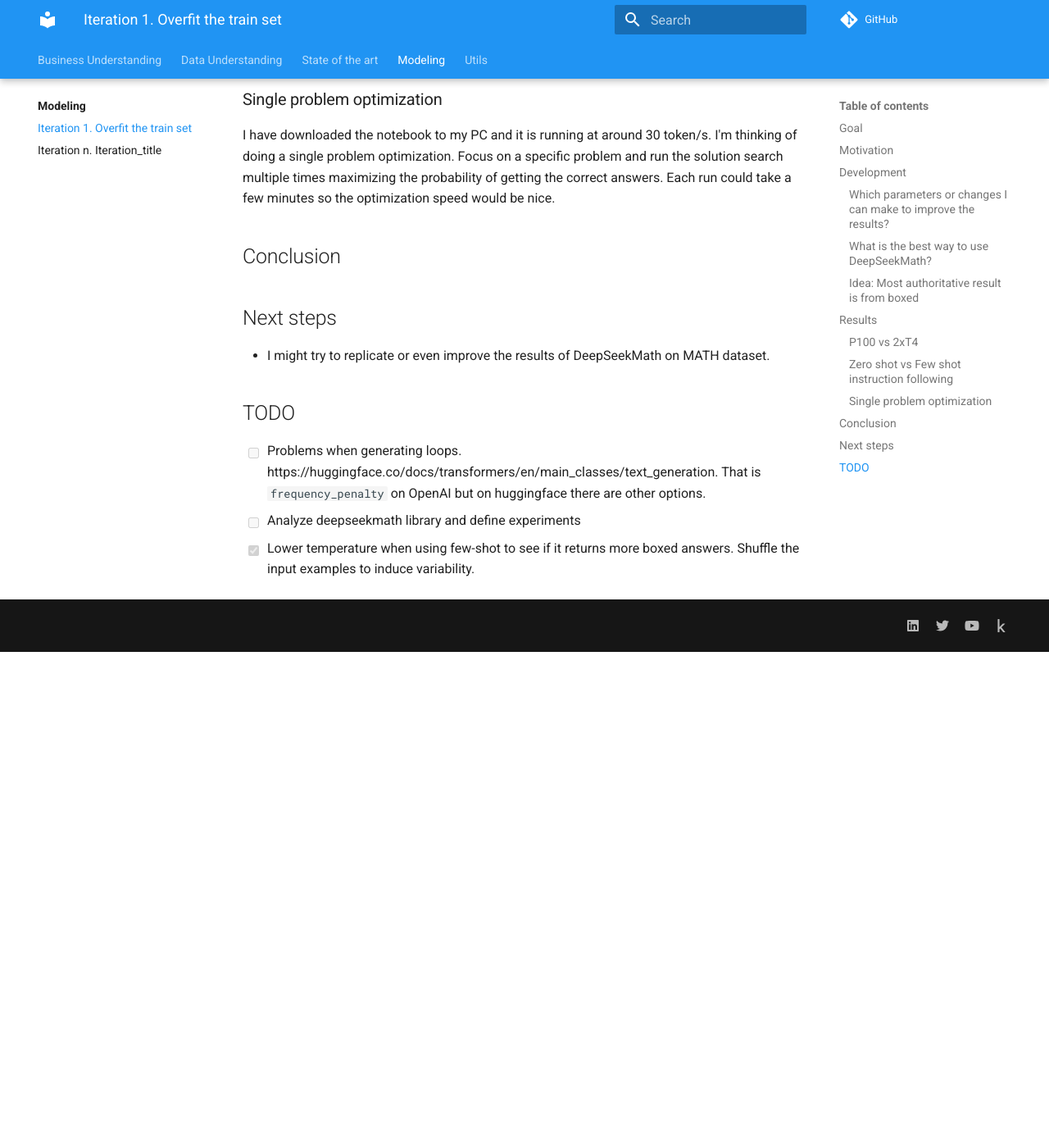
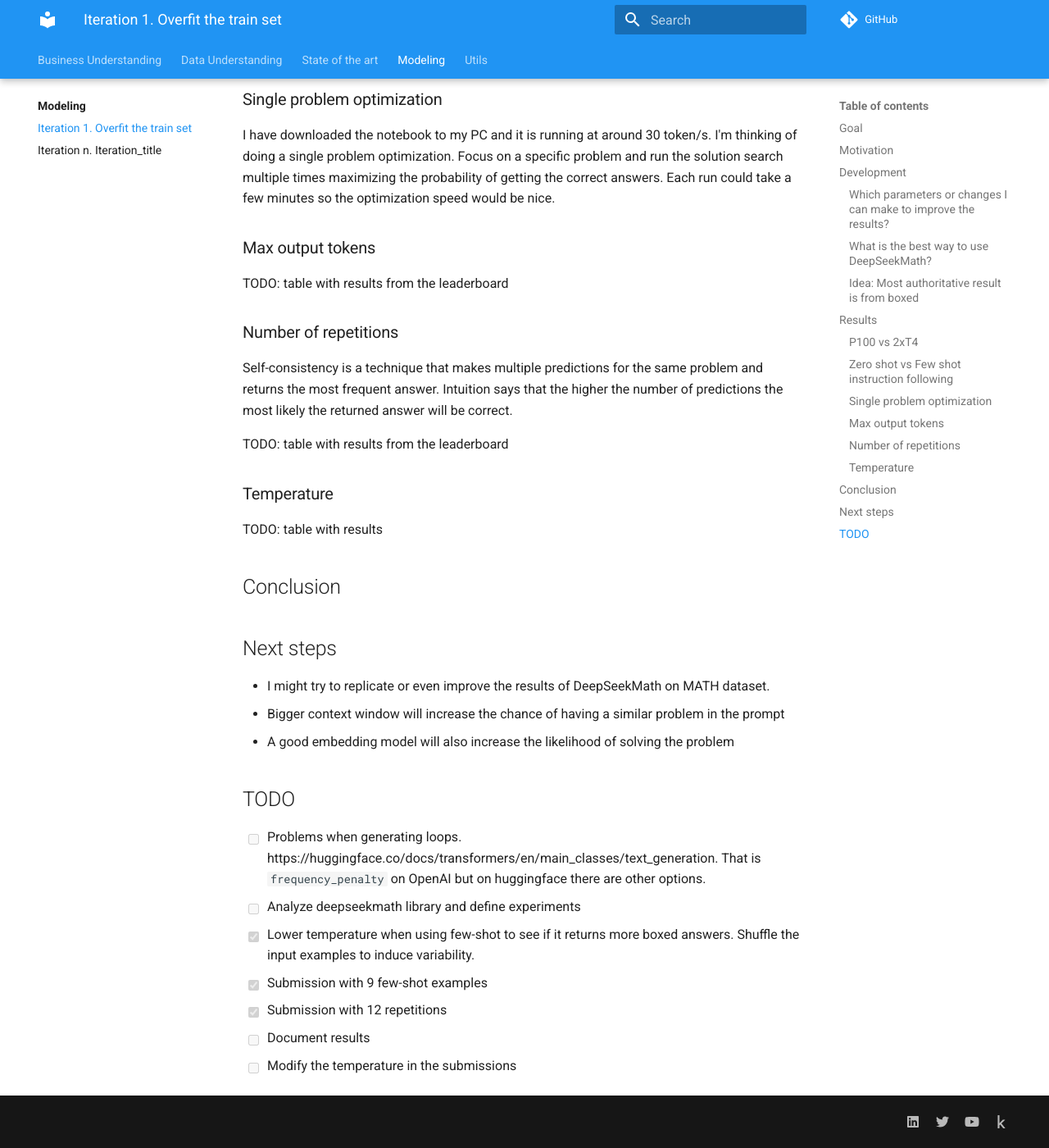
Before and after one commit to ironbar/aimo, an MkDocs documentation site: the page built from docs/modeling/Iteration_01_overfit.md, in a window 1280 px wide and 1400 px high, scrolled down 2731 px. Shown: the whole window at 82% size. Built offline with MkDocs 1.6.1 and Material for MkDocs 9.7.7, drawn with Linux system fonts in a browser that asks for light colours; comment, search, counter and statistics services are not loaded; before the commit the page ends 3526 px from its top, so only the background shows below that; some of the changed text lies outside the part shown.

Commit message:
renamed file

```diff
--- a/docs/modeling/Iteration_01.md
+++ b/docs/modeling/Iteration_01_overfit.md
@@ -96,14 +96,36 @@ a single problem optimization. Focus on a specific problem and run the solution
 maximizing the probability of getting the correct answers. Each run could take a few minutes so
 the optimization speed would be nice.
 
+### Max output tokens
+
+TODO: table with results from the leaderboard
+
+### Number of repetitions
+
+Self-consistency is a technique that makes multiple predictions for the same problem and returns the
+most frequent answer. Intuition says that the higher the number of predictions the most likely the returned
+answer will be correct.
+
+TODO: table with results from the leaderboard
+
+### Temperature
+
+TODO: table with results
+
 ## Conclusion
 
 ## Next steps
 
 - I might try to replicate or even improve the results of DeepSeekMath on MATH dataset.
+- Bigger context window will increase the chance of having a similar problem in the prompt
+- A good embedding model will also increase the likelihood of solving the problem
 
 ## TODO
 
 - [ ] Problems when generating loops. https://huggingface.co/docs/transformers/en/main_classes/text_generation. That is `frequency_penalty` on OpenAI but on huggingface there are other options.
 - [ ] Analyze deepseekmath library and define experiments
 - [x] Lower temperature when using few-shot to see if it returns more boxed answers. Shuffle the input examples to induce variability.
+- [x] Submission with 9 few-shot examples
+- [x] Submission with 12 repetitions
+- [ ] Document results
+- [ ] Modify the temperature in the submissions
```
Also changed, not shown: other parts of docs/modeling/Iteration_01_overfit.md (+6 -6 lines).
